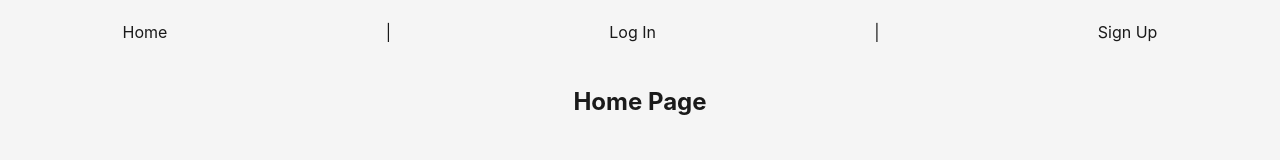
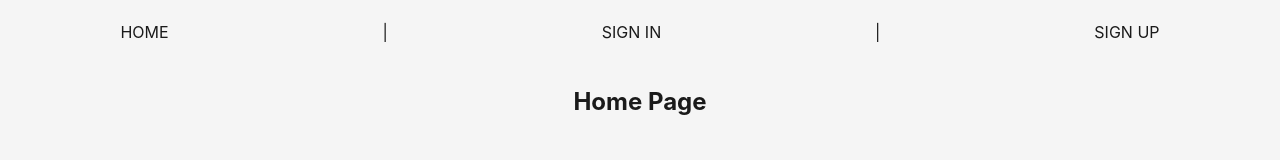
Before and after one commit to DubSack1182/first-touch, a React (Vite) app in the folder frontend/: page / in a window 1280 px wide. Shown: the top 160 px of the page. Built offline with nearby package versions, Linux system fonts and the light colour scheme.

Commit message:
Frontend NavBar

```diff
--- a/frontend/src/components/NavBar/NavBar.jsx
+++ b/frontend/src/components/NavBar/NavBar.jsx
@@ -10,25 +10,25 @@ export default function NavBar({ user, setUser }) {
 
   return (
     <nav className="NavBar">
-      <Link to="/">Home</Link>
+      <Link to="/">HOME</Link>
       &nbsp; | &nbsp;
       {user ? (
         <>
-          <Link to="/posts">Post List</Link>
+          <Link to="/touches">PLAYER SESSIONS</Link>
           &nbsp; | &nbsp;
-          <Link to="/posts/new">New Post</Link>
+          <Link to="/touches/new">NEW SESSIONS</Link>
           &nbsp; | &nbsp;
           <Link to="" onClick={handleLogOut}>
-            Log Out
+            LOG OUT
           </Link>
           &nbsp;&nbsp;
           <span>Welcome, {user.name}</span>
         </>
       ) : (
         <>
-          <Link to="/login">Log In</Link>
+          <Link to="/login">SIGN IN</Link>
           &nbsp; | &nbsp;
-          <Link to="/signup">Sign Up</Link>
+          <Link to="/signup">SIGN UP</Link>
         </>
       )}
     </nav>
```
